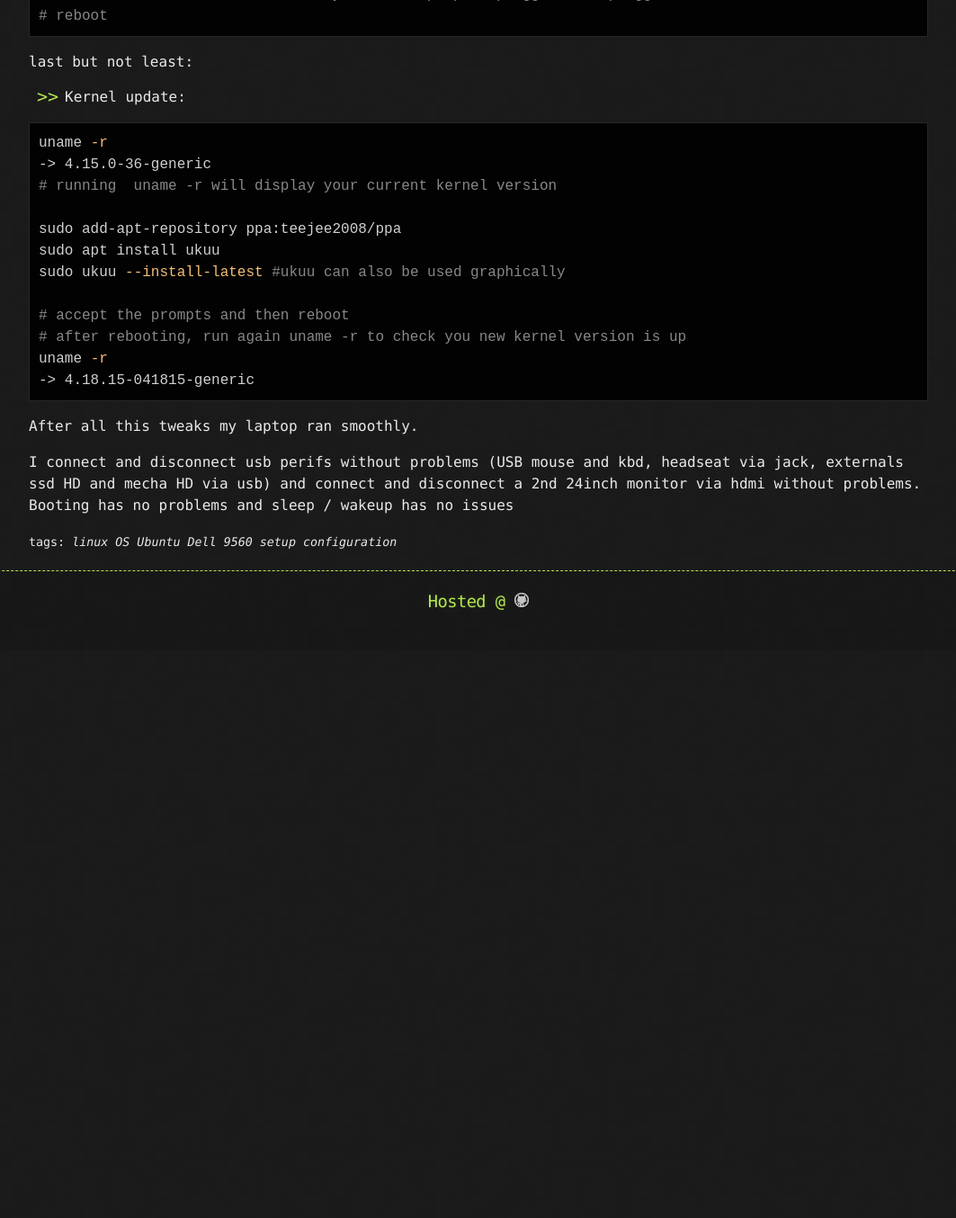
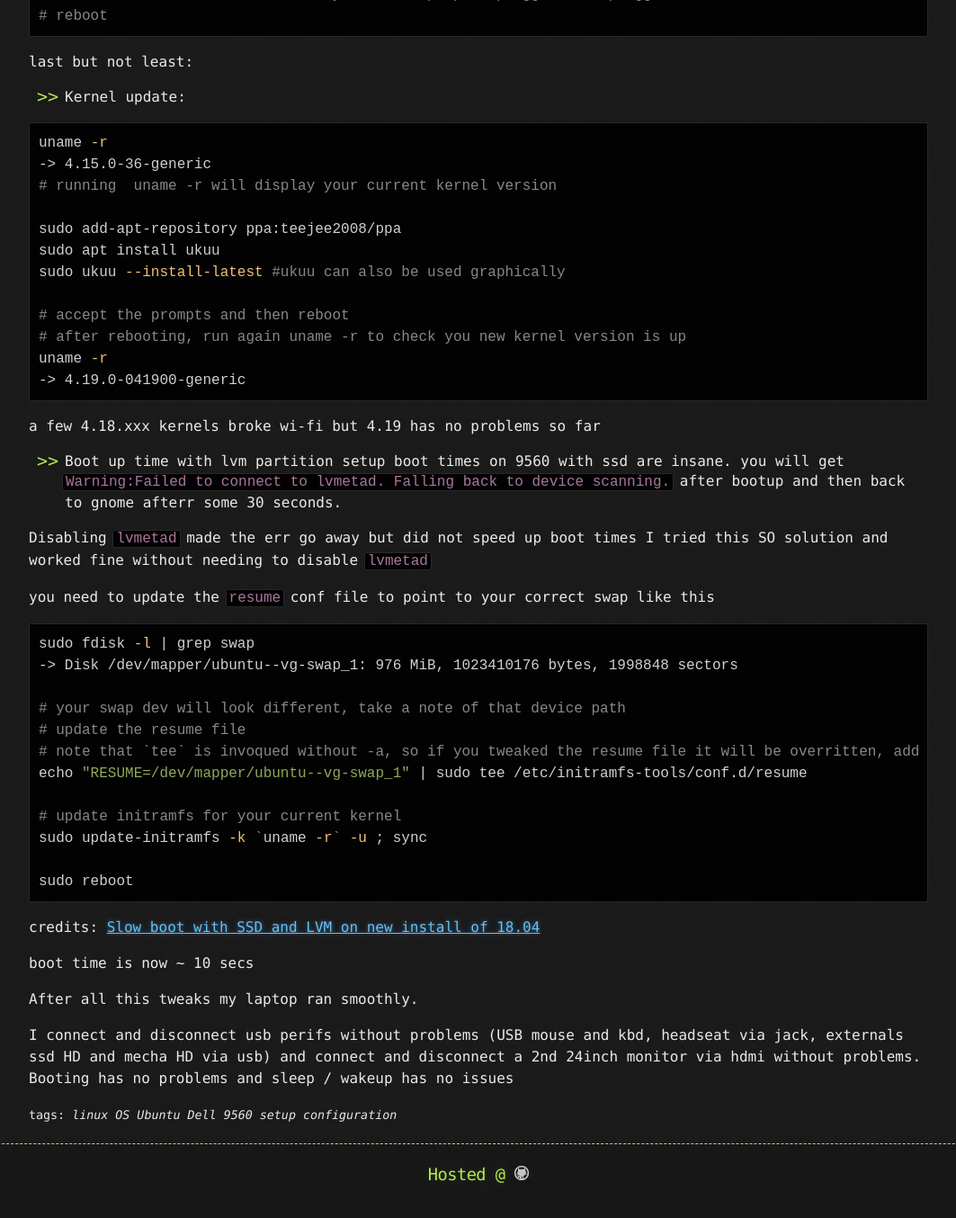
Before and after one commit to JohnnyXavier/johnnyxavier.github.io, a Jekyll site: the page built from topics/linux/posts/dell9560Setup.md, in a window 1280 px wide and 1400 px high, scrolled down 2685 px. Shown: the top 1354 px of the window at 90% size, without its empty margins (108-1171 px from the left). Built offline with Jekyll 4.4.1, drawn with Linux system fonts in a browser that asks for light colours; before the commit the page ends 3448 px from its top, so only the background shows below that.

Commit message:
Update dell9560Setup.md

````diff
--- a/topics/linux/posts/dell9560Setup.md
+++ b/topics/linux/posts/dell9560Setup.md
@@ -121,8 +121,36 @@ sudo ukuu --install-latest #ukuu can also be used graphically
 # accept the prompts and then reboot
 # after rebooting, run again uname -r to check you new kernel version is up
 uname -r
--> 4.18.15-041815-generic
+-> 4.19.0-041900-generic
 ```
+a few 4.18.xxx kernels broke wi-fi but 4.19 has no problems so far
+
+* Boot up time with lvm partition setup
+boot times on 9560 with ssd are insane.
+you will get `Warning:Failed to connect to lvmetad. Falling back to device scanning.` after bootup and then back to gnome afterr some 30 seconds.
+
+Disabling `lvmetad` made the err go away but did not speed up boot times
+I tried this SO solution and worked fine without needing to disable `lvmetad`
+
+you need to update the `resume` conf file to point to your correct swap like this
+
+``` bash
+sudo fdisk -l | grep swap
+-> Disk /dev/mapper/ubuntu--vg-swap_1: 976 MiB, 1023410176 bytes, 1998848 sectors
+
+# your swap dev will look different, take a note of that device path
+# update the resume file
+# note that `tee` is invoqued without -a, so if you tweaked the resume file it will be overritten, add -a to append this and keep your previous config should you need it
+echo "RESUME=/dev/mapper/ubuntu--vg-swap_1" | sudo tee /etc/initramfs-tools/conf.d/resume
+
+# update initramfs for your current kernel
+sudo update-initramfs -k `uname -r` -u ; sync
+
+sudo reboot
+```
+credits: [Slow boot with SSD and LVM on new install of 18.04](https://askubuntu.com/questions/1037457/slow-boot-with-ssd-and-lvm-on-new-install-of-18-04)
+
+boot time is now ~ 10 secs
 
 After all this tweaks my laptop ran smoothly.
 
````
